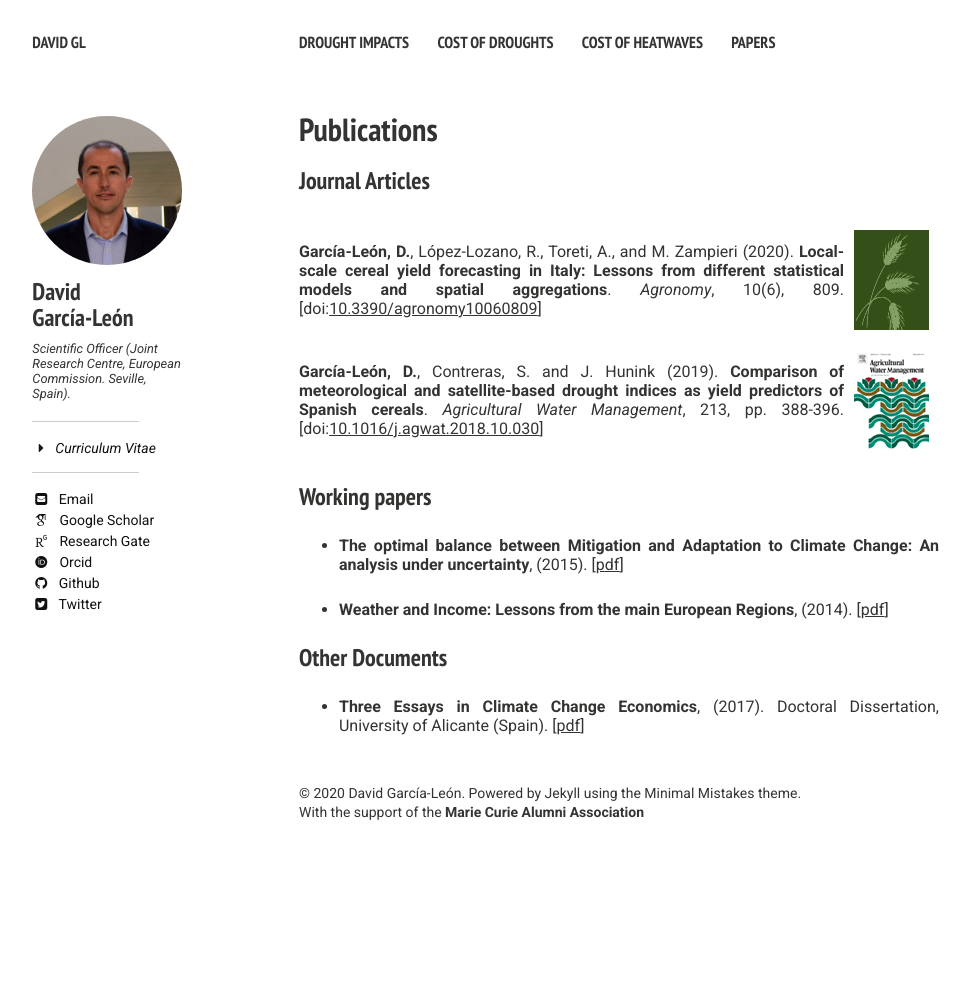
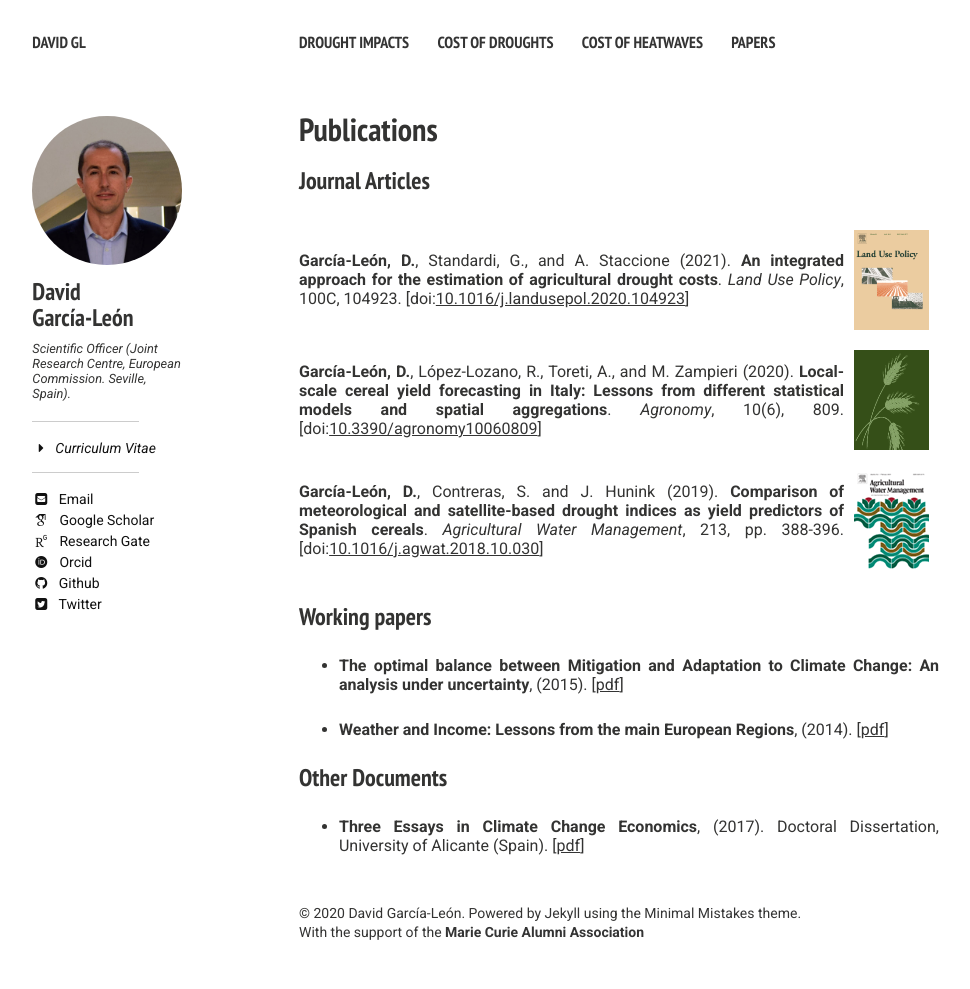
Before and after one commit to David-G-L/minimal_mistakes_site, a Jekyll site: the page built from papers/index.md, in a window 1280 px wide. Shown: the whole page, without its empty margins (21-991 px from the left). Built offline with Jekyll 4.4.1, drawn with Linux system fonts in a browser that asks for light colours; nearby versions of some CDN libraries; some web fonts are replaced; before the commit the page ends 900 px from its top, so only the background shows below that.

Commit message:
Update 202007

```diff
--- a/papers/index.md
+++ b/papers/index.md
@@ -4,6 +4,9 @@ title: Publications
 share: false
 ---
 ### Journal Articles
+<div class="middle">
+<span><strong>Garc&#xED;a-Le&#xF3;n, D.</strong>,  Standardi, G., and A. Staccione (2021). <strong>An integrated approach for the estimation of agricultural drought costs</strong>. <em>Land Use Policy</em>, 100C, 104923. [doi:<a href="https://doi.org/10.1016/j.landusepol.2020.104923" target="_blank" onclick="ga('send','event','Descarga Papers','DGL10');"><u>10.1016/j.landusepol.2020.104923</u></a>]</span> <img style="padding: 10px;" src="/images/lup_front.png">
+</div>
 <div class="middle">
 <span><strong>Garc&#xED;a-Le&#xF3;n, D.</strong>,  L&#xF3;pez-Lozano, R., Toreti, A., and M. Zampieri (2020). <strong>Local-scale cereal yield forecasting in Italy: Lessons from different statistical models and spatial aggregations</strong>. <em>Agronomy</em>, 10(6), 809. [doi:<a href="https://doi.org/10.3390/agronomy10060809" target="_blank" onclick="ga('send','event','Descarga Papers','DGL04');"><u>10.3390/agronomy10060809</u></a>]</span> <img style="padding: 10px;" src="/images/agronomy_front.png">
 </div>
```
Also changed, not shown: costdrought/index.md (+1 -1 lines), impacts/index.md (+2 -2 lines), 1 other file.
